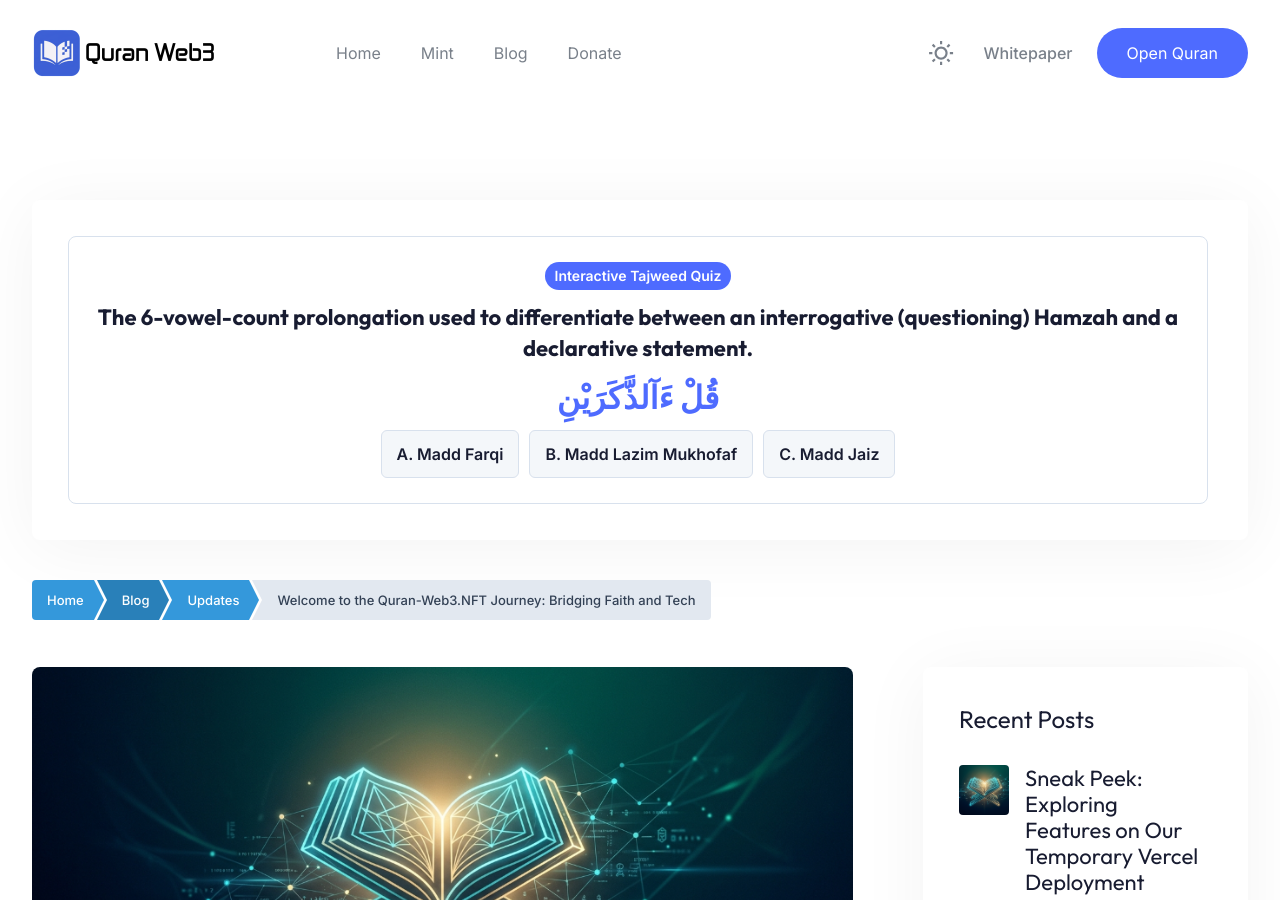
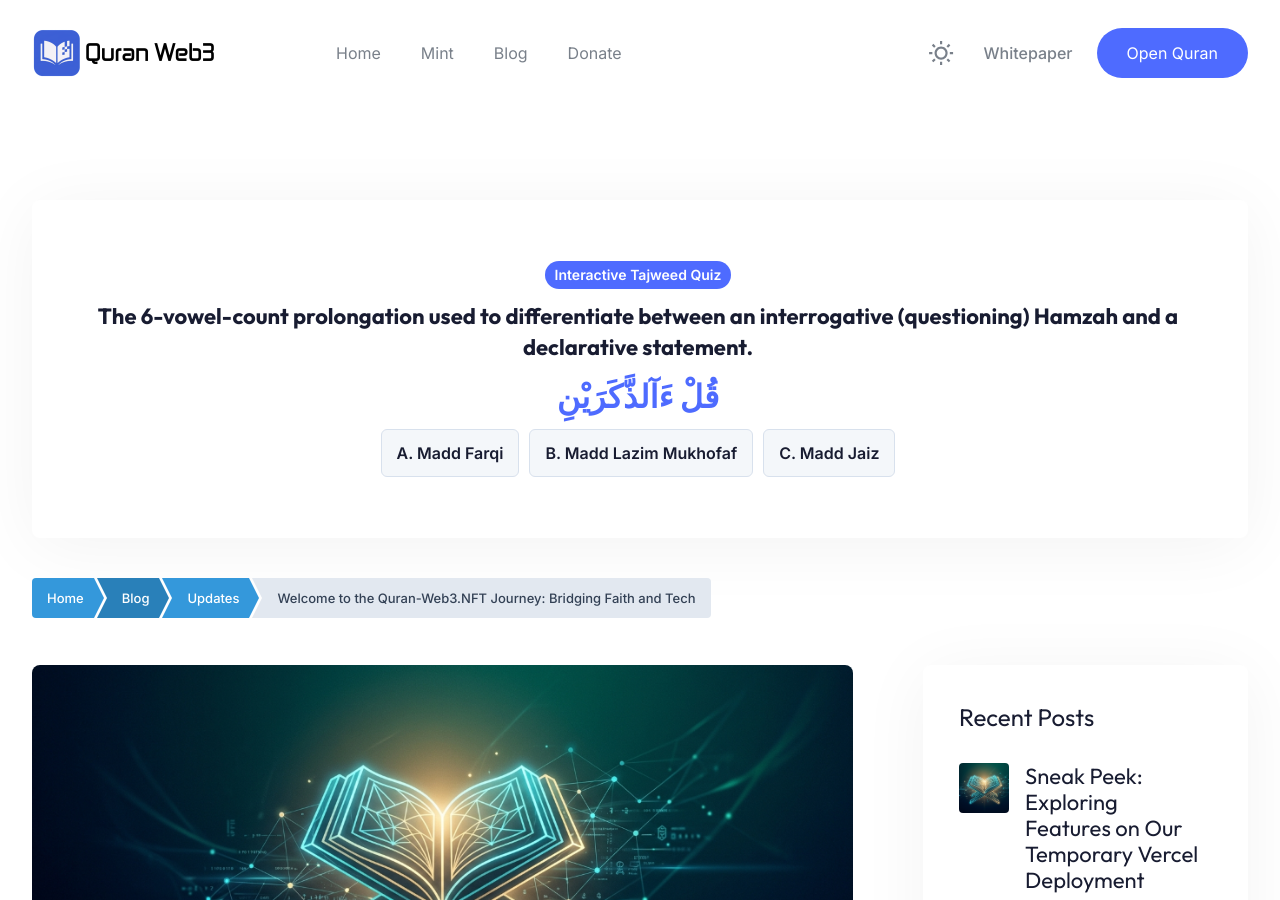
Before and after one commit to quran-web3/quran-web3.github.io, a Jekyll site: the page built from _posts/2026-07-24-welcome-to-the-quran-web3-journey.md, in a window 1280 px wide and 900 px high. Built offline with Jekyll 4.4.1, drawn with Linux system fonts in a browser that asks for light colours; comment, search, counter and statistics services are not loaded.

Commit message:
Update default.html

```diff
--- a/_layouts/default.html
+++ b/_layouts/default.html
@@ -133,8 +133,8 @@
     { q: "A sign indicating that stopping is strictly prohibited. You must continue unless it's the end of a verse.", v: "لَا وَقْفَ فِيهِ ۙ", opts: ["Laa Waqfa Fih", "Waqaf Jaiz", "Waqaf Muanaqah"], ans: "Laa Waqfa Fih", exp: "Often indicated by the letters 'Laa' (لا or ۙ)." }
   ];
 </script>
-<div class="fb i hh rm sg vk xm bi qj">
-  <div x-data="{ answered: false, correct: false, current: 0, questions: quizDb, check(opt) { this.answered = true; this.correct = (opt === this.questions[this.current].ans); }, next() { this.answered = false; this.current = Math.floor(Math.random() * this.questions.length); }, init() { this.current = Math.floor(Math.random() * this.questions.length); } }" class="hh rm _g ch pm sg ci ic" style="padding: 25px; text-align: center;">
+<div class="fb i hh rm sg vk xm bi qj" markdown="0">
+  <div x-data="{ answered: false, correct: false, current: 0, questions: quizDb, check(opt) { this.answered = true; this.correct = (opt === this.questions[this.current].ans); }, next() { this.answered = false; this.current = Math.floor(Math.random() * this.questions.length); }, init() { this.current = Math.floor(Math.random() * this.questions.length); } }" style="padding: 25px; text-align: center;">
     <span class="gh lk rg ti vi ak fk" style="display: inline-block; margin-bottom: 12px;">Interactive Tajweed Quiz</span>
     <h4 class="sj wj gk kk wm mb-4" style="line-height: 1.4;" x-text="questions[current].q"></h4>
     <p class="sj wj fk kk wm gb mb-4" style="font-size: 32px; direction: rtl; color: #4E6BFF; margin: 20px 0;" x-text="questions[current].v"></p>
@@ -151,7 +151,7 @@
         <span class="kh lk rg wi vi ak fk" style="font-size: 16px;" x-text="'❌ Incorrect! Answer: ' + questions[current].ans"></span>
       </div>
       <p class="dk pk jc" style="margin-top: 15px; font-size: 16px; line-height: 1.6;" x-text="questions[current].exp"></p>
-      <button @click="next()" class="sc fh sm kk wm sg wi vi bl _g ch pm fk ak jc" style="margin-top: 20px; padding: 10px 20px; border-radius: 6px; cursor: pointer;">Next Random Question</button>
+      <button @click="next()" class="sc fh sm kk wm sg wi vi bl _g ch pm fk ak jc" style="margin-top: 20px; padding: 10px 20px; border-radius: 6px; cursor: pointer;">Next Question</button>
     </div>
   </div>
 </div>
```
